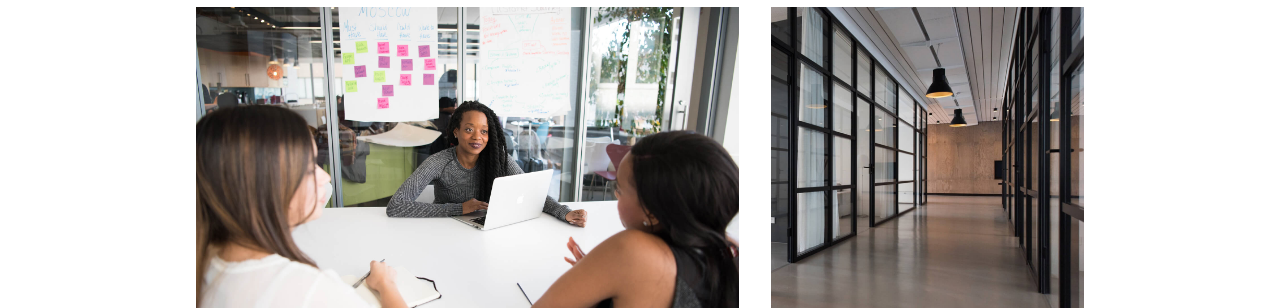
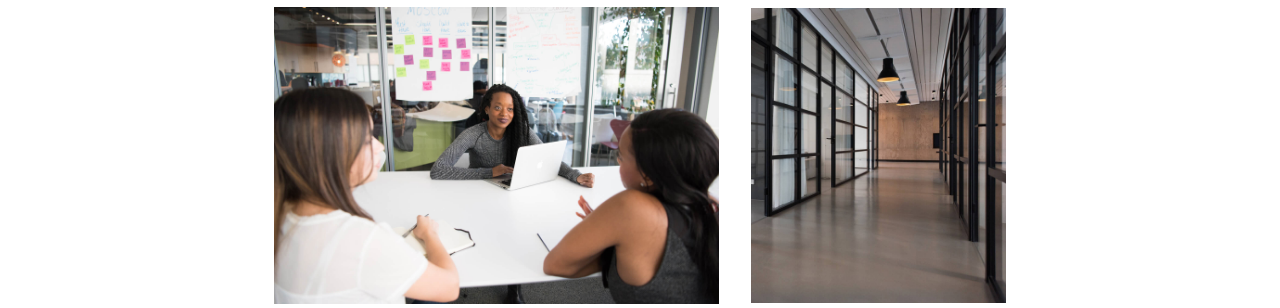
Before and after one commit to Ares2028/Ares2028.github.io, a plain HTML site: page page1.html in a window 1280 px wide. Shown: the part 98-406 px from the top of the page. Drawn offline with Linux system fonts and the light colour scheme; files whose address does not match are found by name.

Commit message:
create github pages

```diff
--- a/page1.html
+++ b/page1.html
@@ -59,13 +59,13 @@
     </nav>
 </section>
 
-<section class="engine"><a href="https://mobirise.info/p">site templates free download</a></section><section class="cid-rQ0sCV9GEm" id="image4-6">
+<section class="engine"><a href="https://mobirise.info/x">free css templates</a></section><section class="cid-rQ0sCV9GEm" id="image4-6">
     <!-- Block parameters controls (Blue "Gear" panel) -->
 
     <!-- End block parameters -->
     <div class="container images-container">
-            <div class="media-container-row" style="width: 80%;">
-                <div class="img-item item1" style="width: 177%;">
+            <div class="media-container-row" style="width: 66%;">
+                <div class="img-item item1" style="width: 179%;">
                     <img src="assets/images/background2.jpg">
 
                 </div>
```
Also changed, not shown: index.html (+1 -1 lines), 1 other file.
